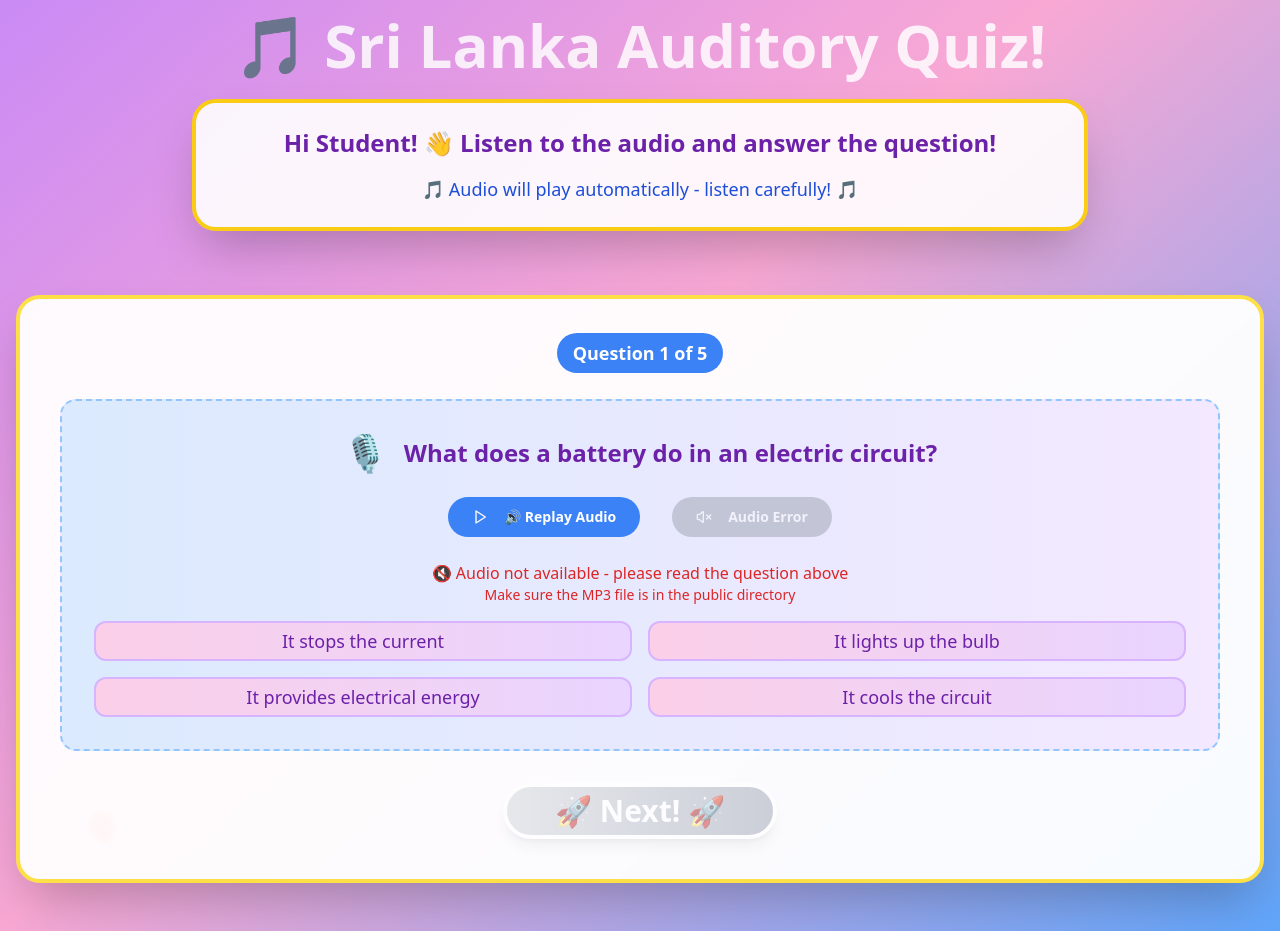
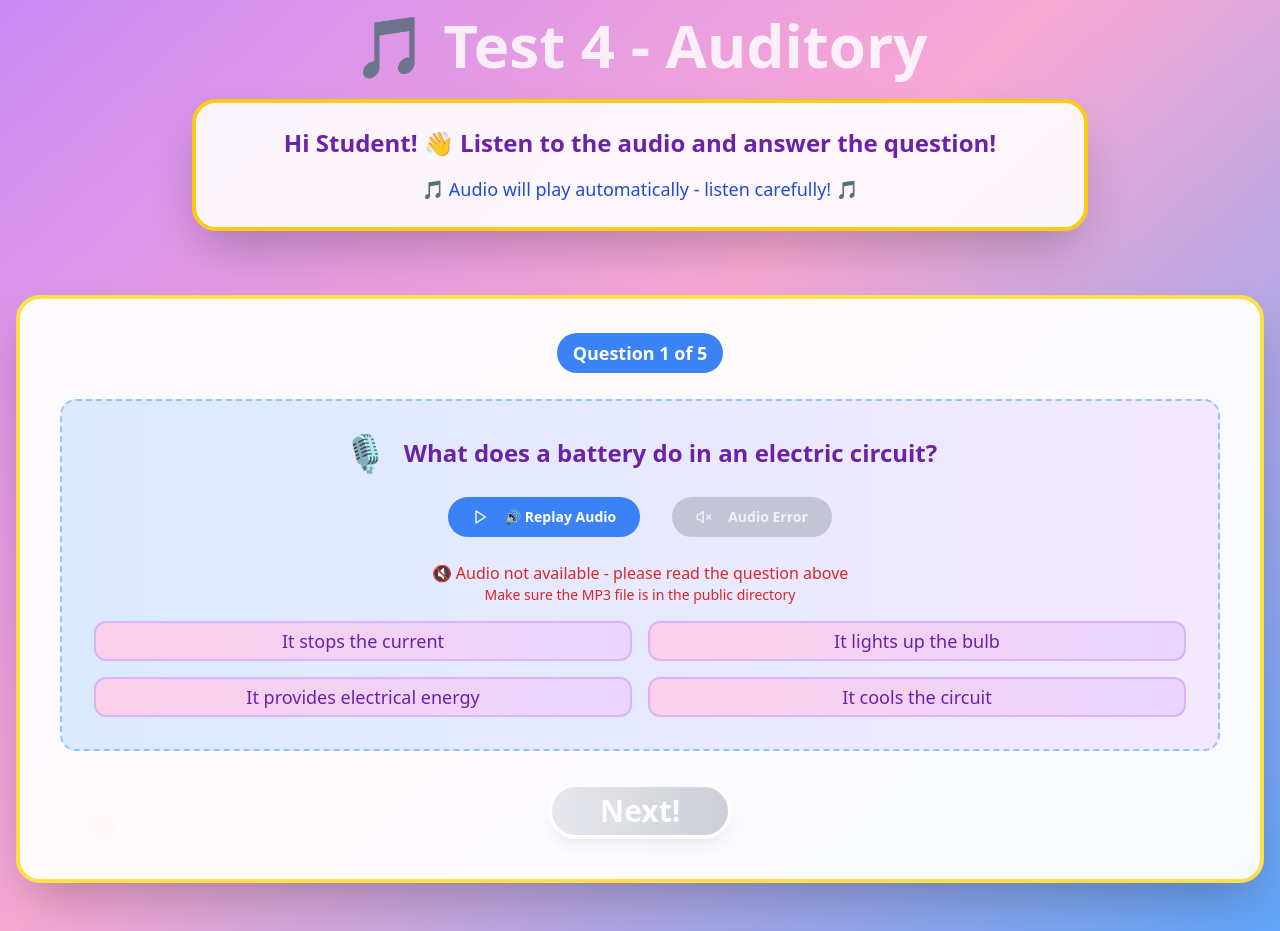
Before and after one commit to alpha-learn-x/tinker-alpha-frontend, a React (Vite) app: page /auditory in a window 1280 px wide. Shown: the part 201-1132 px from the top of the page. Built offline with nearby package versions, Linux system fonts and the light colour scheme; sample sign-in values are in the browser's storage.

Commit message:
comman commit

```diff
--- a/src/pages/games/Auditory.tsx
+++ b/src/pages/games/Auditory.tsx
@@ -386,7 +386,7 @@ const Auditory: React.FC = () => {
                     <div className="relative">
                         <div className="text-6xl mb-4 animate-bounce">🎧</div>
                         <h1 className="text-6xl font-bold text-white mb-6 animate-pulse">
-                            🎵 Sri Lanka Auditory Quiz!
+                            🎵 Test 4 - Auditory
                         </h1>
                         <div className="absolute -top-8 -left-8 text-5xl animate-spin">⭐</div>
                         <div className="absolute -top-8 -right-8 text-5xl animate-spin">⭐</div>
@@ -540,7 +540,7 @@ const Auditory: React.FC = () => {
                                         disabled={!answers[currentQuestionIndex] || isSubmitted}
                                         className="bg-gradient-to-r from-green-400 to-blue-500 hover:from-green-500 hover:to-blue-600 text-white font-bold py-6 px-12 rounded-full text-3xl shadow-lg transform hover:scale-110 transition-all duration-300 disabled:from-gray-300 disabled:to-gray-400 disabled:cursor-not-allowed disabled:transform-none border-4 border-white"
                                     >
-                                        🚀 Next! 🚀
+                                         Next!
                                     </Button>
                                 </div>
                             ) : (
```
